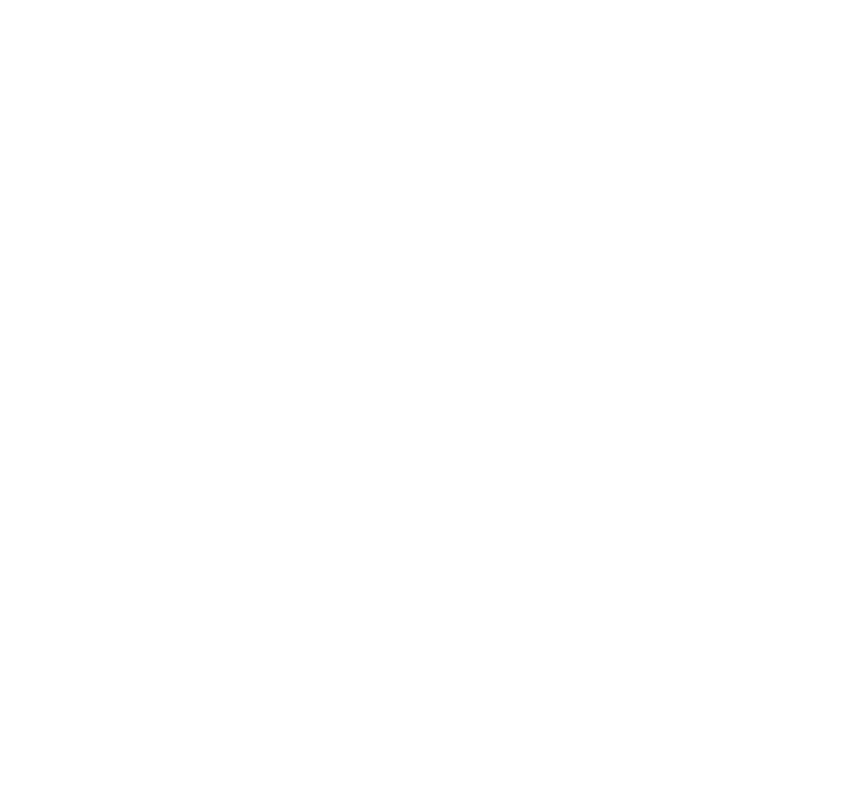
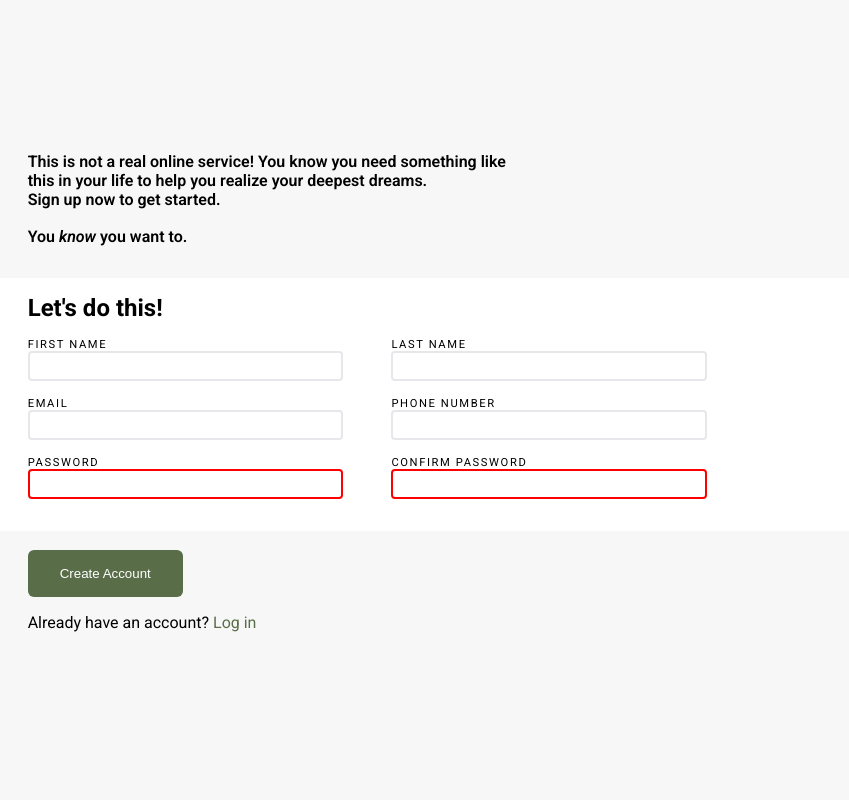
Before and after one commit to Yudensei/odin-form, a plain HTML site: page index.html in a window 1280 px wide. Shown: the full height of the page, 431-1280 px from the left. Drawn offline with Linux system fonts and the light colour scheme; a web font is replaced by a local one.

Commit message:
Make right part

```diff
--- a/index.html
+++ b/index.html
@@ -15,6 +15,54 @@
             </div>
         </div>
 
-        <div id="right"></div>
+        <div id="right">
+            <div id="convince">
+                <p>This is not a real online service! You know you need something like this in your life to help you realize your deepest dreams.</p>
+                <p>Sign up now to get started.</p>
+                <link rel="preconnect" href="https://fonts.googleapis.com">
+                <link rel="preconnect" href="https://fonts.gstatic.com" crossorigin>
+                <link href="https://fonts.googleapis.com/css2?family=Roboto:ital,wght@0,100..900;1,100..900&family=Shadows+Into+Light+Two&display=swap" rel="stylesheet">
+                <p>You <span class="italic">know</span> you want to.</p>
+            </div>
+
+            <form action="#" method="submit">
+                <fieldset>
+                    <h2>Let's do this!</h2>
+
+                    <div>
+                        <label for="first-name">FIRST NAME</label>
+                        <input type="text" id="first-name" name="first-name" inlength="3" maxlength="20">
+                    </div>
+
+                    <div>
+                        <label for="last-name">LAST NAME</label>
+                        <input type="text" id="last-name" name="last-name" inlength="3" maxlength="20">
+                    </div>
+
+                    <div>
+                        <label for="email">EMAIL</label>
+                        <input type="email" id="email" name="email">
+                    </div>
+
+                    <div>
+                        <label for="phone-number">PHONE NUMBER</label>
+                        <input type="tel" id="phone-number" name="phone-number">
+                    </div>
+
+                    <div>
+                        <label for="password">PASSWORD</label>
+                        <input type="password" id="password" name="password" required minlength="3" maxlength="18">
+                    </div>
+
+                    <div>
+                        <label for="password-confirm">CONFIRM PASSWORD</label>
+                        <input type="password" id="password-confirm" name="password-confirm" required minlength="3" maxlength="18">
+                    </div>
+                </fieldset>
+
+                <button type="submit">Create Account</button>
+            </form>
+            <p id="old-account">Already have an account? <a href="">Log in</a></p>
+        </div>
     </body>
 </html>
--- a/style.css
+++ b/style.css
@@ -1,12 +1,30 @@
 @font-face {
     font-family: "Norse Bold";
     src: url("fonts/Norse-Bold.otf");
+}
+
+.italic {
+    font-style: italic;
+}
+
+a {
+    text-decoration: none;
+    color: #596D48;
+}
+
+label,
+input,
+button {
+    margin: 0;
+    padding: 0;
+    outline: none;
 }
 
 body {
     height: 100vh;
     display: flex;
     margin: 0;
+    font-family: "Roboto", sans-serif;
 }
 
 #left {
@@ -17,6 +35,10 @@ body {
 
 #right {
     flex: 2;
+    display: flex;
+    flex-direction: column;
+    justify-content: center;
+    background-color: #f7f7f7;
 }
 
 #logo {
@@ -28,7 +50,6 @@ body {
     align-items: center;
 }
 
-
 #logo-img {
     height: 90%;
 }
@@ -38,3 +59,73 @@ body {
     font-family: "Norse Bold";
     font-size: 4rem;
 }
+
+#right > *:not(form),
+form > button {
+    margin-left: 2rem;
+}
+
+#convince {
+    max-inline-size: 55ch;
+}
+
+#convince > p {
+    font-weight: 600;
+    margin: 0;
+}
+
+#convince > p:last-child {
+    margin-top: 18px;
+}
+
+fieldset {
+    display: flex;
+    flex-wrap: wrap;
+    gap: 1rem 3rem;
+    border: 0;
+    background-color: white;
+    padding: 1rem 2rem 2rem;
+    margin: 2rem 0 1.2rem;
+}
+
+fieldset > h2 {
+    width: 100%;
+    margin: 0;
+}
+
+fieldset > div {
+    display: flex;
+    flex-direction: column;
+    justify-content: center;
+    width: 40%;
+}
+
+fieldset label {
+    font-size: 0.7rem;
+    letter-spacing: 0.1rem;
+}
+
+fieldset input {
+    border: 2px solid #E5E7EB;
+    border-radius: 4px;
+    font-size: 1rem;
+    box-sizing: border-box;
+    padding: 0.25rem 0.5rem;
+}
+
+input:focus {
+    border-color: cornflowerblue;
+    box-shadow: 1px 2px 4px rgb(0, 0, 0, 0.2);
+}
+
+input:invalid {
+    border-color: red;
+}
+
+form > button {
+    background-color: #596D48;
+    color: white;
+    border: 0;
+    border-radius: 6px;
+    padding: 1rem 2rem;
+}
```
